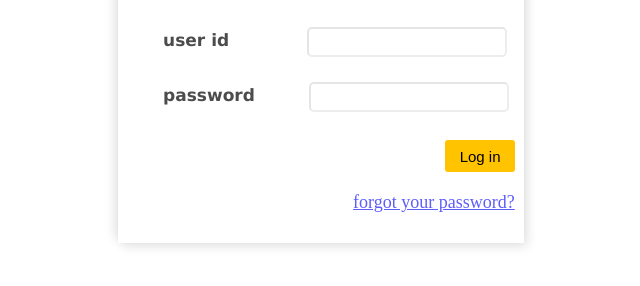
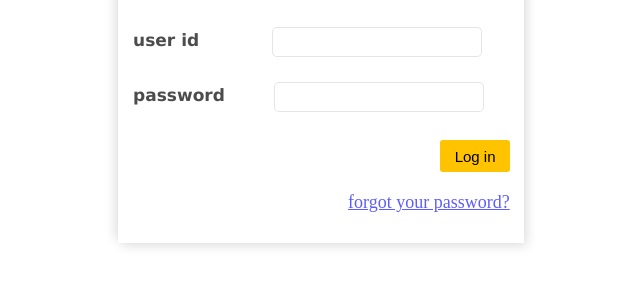
Before and after one commit to LaurentTech/SAKAI-CLONE, a plain HTML site: page HTML/index.html in a window 1280 px wide. Shown: the part 262-548 px from the top of the page, without its empty margins (319-959 px from the left). Drawn offline with Linux system fonts and the light colour scheme; files that its build step writes are made by us from their sources; files whose address does not match are found by name.

Commit message:
Repositioned the input region

```diff
--- a/CSS/index.css
+++ b/CSS/index.css
@@ -44,11 +44,13 @@ h1 {
 }
 
 label {
+  position: relative;
   font-weight: bold;
   margin-right: 50px;
   font-size: 17px;
   color: rgba(0, 0, 0, 0.7);
   font-family: Verdana, Geneva, Tahoma, sans-serif;
+  right: 25px;
 }
 
 .id,
@@ -57,10 +59,12 @@ label {
 }
 
 input {
-  width: 200px;
+  position: relative;
+  width: 210px;
   height: 30px;
   border-radius: 5px;
-  border-color: rgba(0, 0, 0, 0.1);
+  border: 1px solid rgba(0, 0, 0, 0.1);
+  right: 30px;
 }
 
 .id {
```
